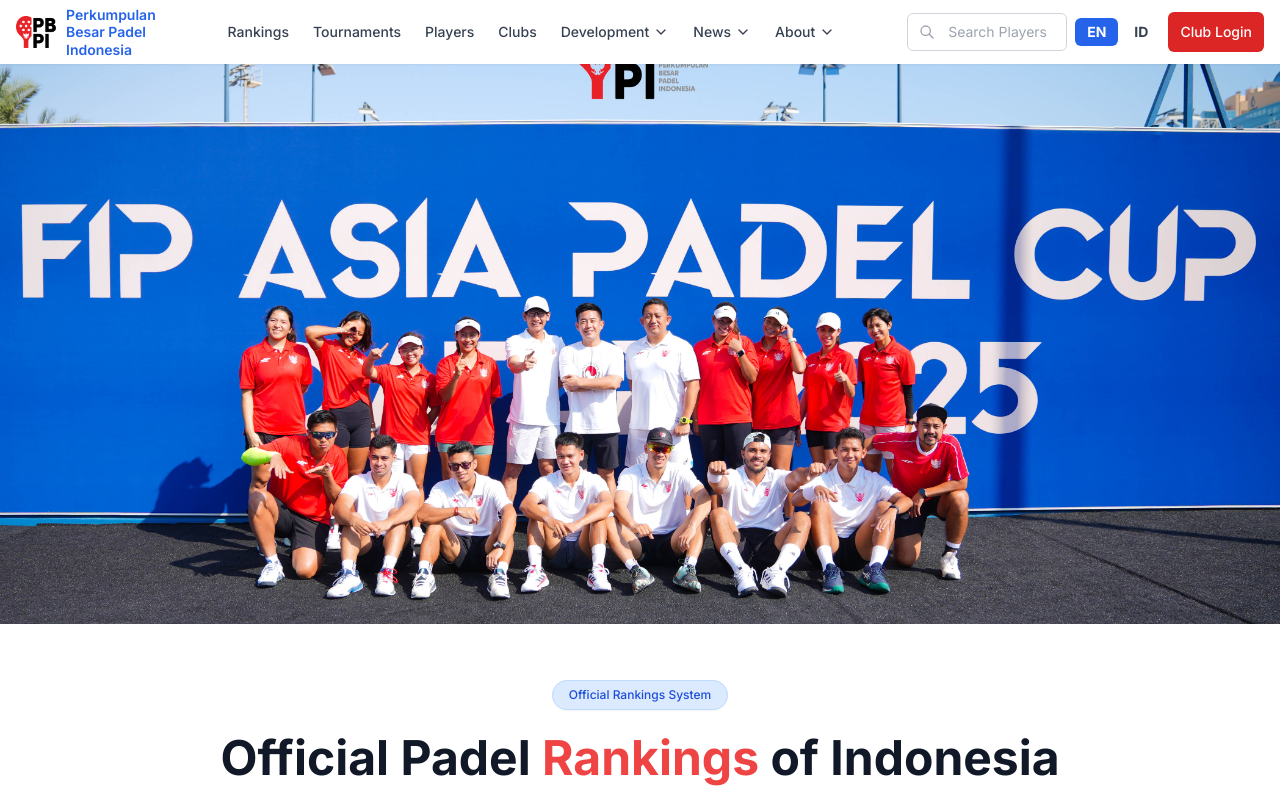
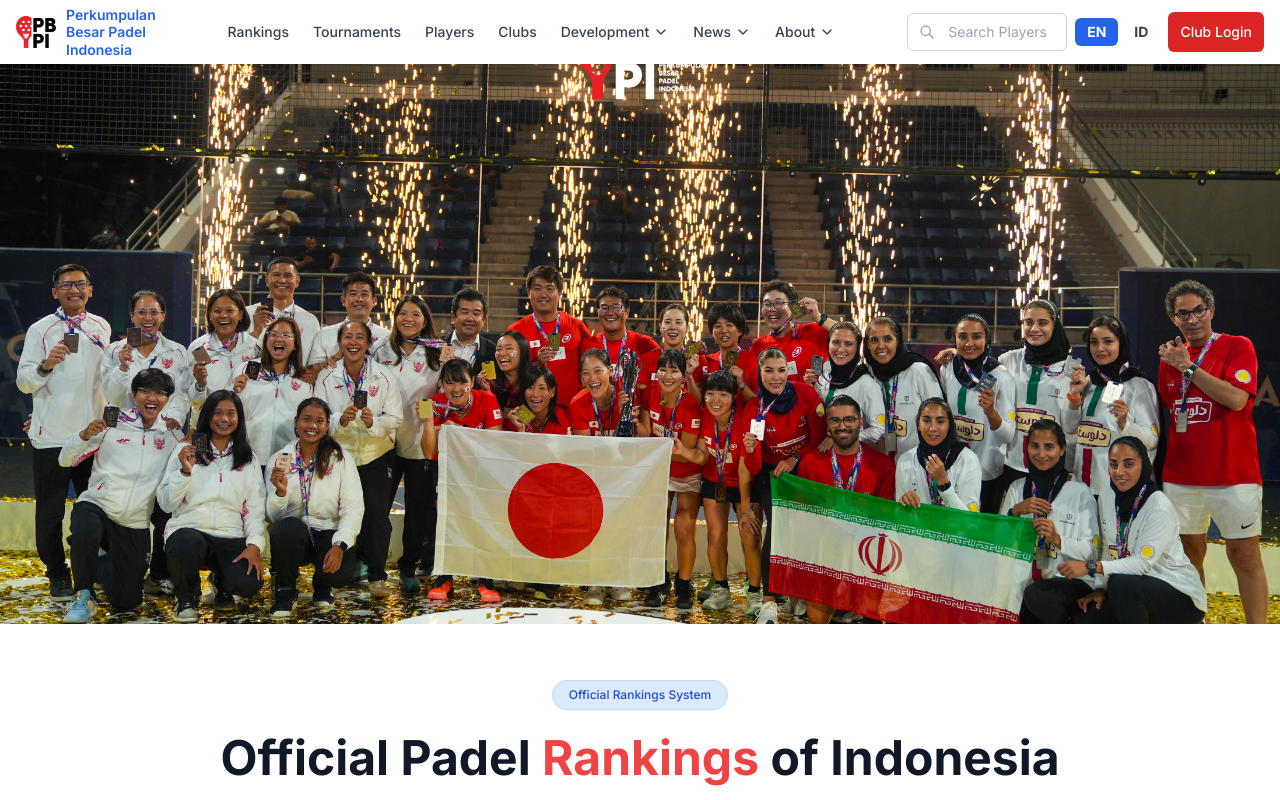
Before and after one commit to bjoe08357-crypto/padelranking, a Next.js app: page / in a window 1280 px wide. Shown: the top 800 px of the page. Built offline with nearby package versions, Linux system fonts and the light colour scheme.

Commit message:
feat(hero): rotate background across homebannernew.jpeg, homerbanner2.jpeg, homebanner3.jpeg (5s interval)

```diff
--- a/src/components/home/hero-section.tsx
+++ b/src/components/home/hero-section.tsx
@@ -1,9 +1,26 @@
+'use client';
+import { useEffect, useState } from "react";
+
 export function HeroSection() {
+  const images = [
+    "/documents/padel/homebannernew.jpeg",
+    "/documents/padel/homerbanner2.jpeg",
+    "/documents/padel/homebanner3.jpeg",
+  ];
+  const [currentIndex, setCurrentIndex] = useState(0);
+
+  useEffect(() => {
+    const intervalId = setInterval(() => {
+      setCurrentIndex((prev) => (prev + 1) % images.length);
+    }, 5000);
+    return () => clearInterval(intervalId);
+  }, []);
+
   return (
     <section
       className="relative min-h-[70vh] overflow-hidden"
       style={{
-        backgroundImage: 'url(/documents/padel/homebannernew.jpeg)',
+        backgroundImage: `url(${images[currentIndex]})`,
         backgroundSize: 'cover',
         backgroundPosition: 'center',
         backgroundRepeat: 'no-repeat',
```
Also changed, not shown: public/documents/padel/homebanner3.jpeg (added), public/documents/padel/homerbanner2.jpeg (added).
